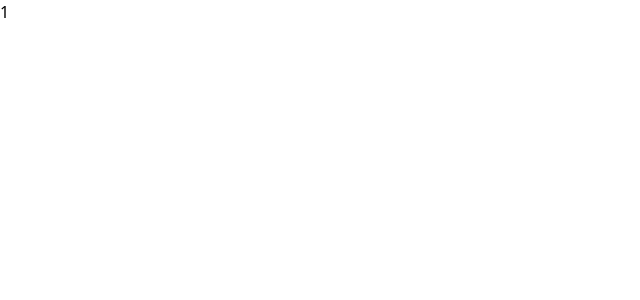
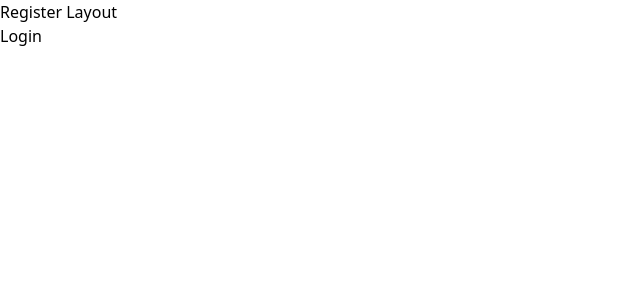
Before and after one commit to caonam030402/Web-Ecommerce, a React (Vite) app: page /login in a window 1280 px wide. Shown: the top 300 px of the page, without its empty margins (0-640 px from the left). Built offline with nearby package versions, Linux system fonts and the light colour scheme.

Commit message:
Config React Router

```diff
--- a/package.json
+++ b/package.json
@@ -14,7 +14,8 @@
   },
   "dependencies": {
     "react": "^18.2.0",
-    "react-dom": "^18.2.0"
+    "react-dom": "^18.2.0",
+    "react-router-dom": "^6.8.1"
   },
   "devDependencies": {
     "@types/node": "^18.14.0",
--- a/src/App.tsx
+++ b/src/App.tsx
@@ -1,5 +1,7 @@
+import useRouteElements from './useRouteElements'
+
 function App() {
-  return <div className='App'>1</div>
+  const routeElements = useRouteElements()
+  return <div>{routeElements}</div>
 }
-
 export default App
--- /dev/null
+++ b/src/layouts/RegisterLayout/index.tsx
@@ -0,0 +1,12 @@
+interface Props {
+  children?: React.ReactNode
+}
+
+export default function RegisterLayout({ children }: Props) {
+  return (
+    <div>
+      Register Layout
+      {children}
+    </div>
+  )
+}
--- a/src/main.tsx
+++ b/src/main.tsx
@@ -1,10 +1,13 @@
 import React from 'react'
 import ReactDOM from 'react-dom/client'
+import { BrowserRouter } from 'react-router-dom'
 import App from './App'
 import './index.css'
 
 ReactDOM.createRoot(document.getElementById('root') as HTMLElement).render(
   <React.StrictMode>
-    <App />
+    <BrowserRouter>
+      <App />
+    </BrowserRouter>
   </React.StrictMode>
 )
--- /dev/null
+++ b/src/pages/Login/index.tsx
@@ -0,0 +1,3 @@
+export default function Login() {
+  return <div>Login</div>
+}
--- /dev/null
+++ b/src/pages/ProductList/index.tsx
@@ -0,0 +1,3 @@
+export default function ProductList() {
+  return <div>ProductList</div>
+}
--- /dev/null
+++ b/src/pages/Register/index.tsx
@@ -0,0 +1,3 @@
+export default function Register() {
+  return <div>Register</div>
+}
--- /dev/null
+++ b/src/useRouteElements.tsx
@@ -0,0 +1,31 @@
+import { useRoutes } from 'react-router-dom'
+import RegisterLayout from './layouts/RegisterLayout'
+import Login from './pages/Login'
+import ProductList from './pages/ProductList'
+import Register from './pages/Register'
+
+export default function useRouteElements() {
+  const routeElements = useRoutes([
+    {
+      path: '/',
+      element: <ProductList />
+    },
+    {
+      path: '/register',
+      element: (
+        <RegisterLayout>
+          <Register />
+        </RegisterLayout>
+      )
+    },
+    {
+      path: '/login',
+      element: (
+        <RegisterLayout>
+          <Login />
+        </RegisterLayout>
+      )
+    }
+  ])
+  return routeElements
+}
```
Also changed, not shown: 1 other file (tests, documents, lock files or other folders).
